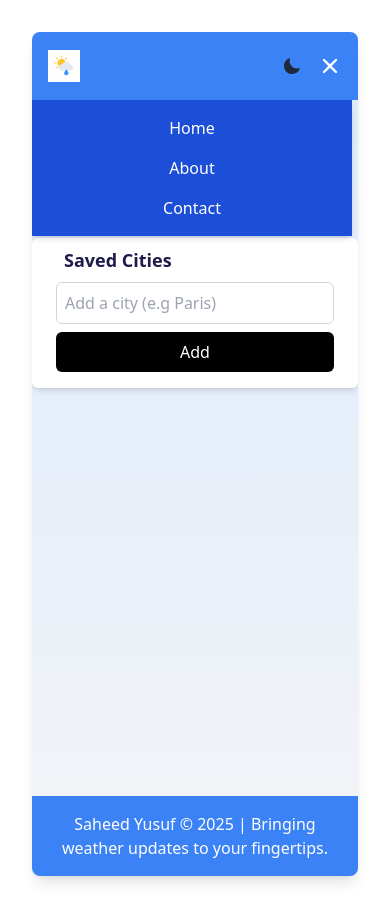
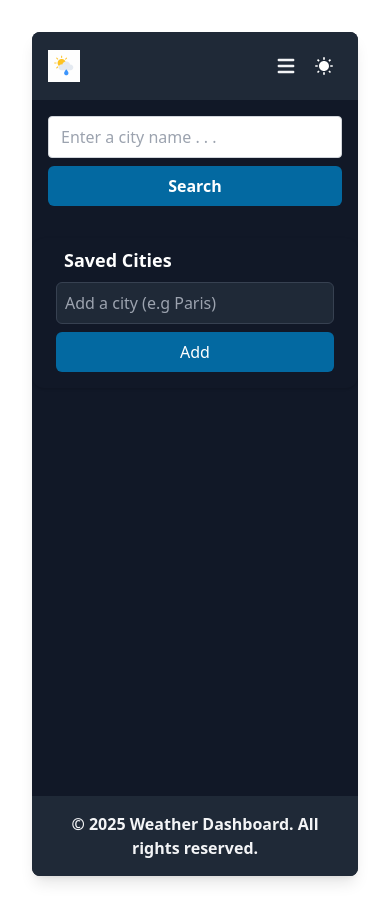
Before and after one commit to Olami0325/weather_dashboard, a React (Vite) app: page / in a window 390 px wide. Both pictures are taken after a click on the button 330 px from the left and 66 px from the top of the page. Built offline with nearby package versions, Linux system fonts and the light colour scheme.

Commit message:
feat: implement global dark mode and fix mobile responsiveness

```diff
--- a/src/components/CurrentWeatherCard.jsx
+++ b/src/components/CurrentWeatherCard.jsx
@@ -1,22 +1,35 @@
-import React from 'react';
+import React from "react";
+import { WiHumidity, WiStrongWind } from "react-icons/wi";
 
 function CurrentWeatherCard({ forecast }) {
   if (!forecast) return null;
 
-       /*OpenWeatherIcon Url*/
+  /*OpenWeatherIcon Url*/
   const iconUrl = `https://openweathermap.org/img/wn/${forecast.icon}@2x.png `;
   return (
-    <section className="w-full max-w-xs mx-auto my-4 px-2">
-      <div className="flex flex-col sm:flex-row items-center justify-center bg-white p-x-2 py-4 rounded-xl shadow-md gap-4 sm:gap-8">
+    <section className="w-full max-w-xs mx-auto my-4 px-4">
+      <div className="flex flex-col  items-center  bg-sky-200 dark:bg-gray-800 text-gray-900 dark:text-gray-100 p-4 rounded-xl shadow-md gap-1 sm:gap-4">
+        <h2 className="text-xl text-sky-800 dark:text-white font-bold">{forecast.city}</h2>
         {forecast.icon && (
-            <img src={iconUrl} alt={forecast.condition} className="w-20 h-20 sm:w-24 sm:h-24" />
+          <img
+            src={iconUrl}
+            alt={forecast.condition}
+            className="w-20 h-20 sm:w-22 sm:h-22"
+          />
         )}
         {/* Weather Details */}
-        <div className='text-center sm:text-left space-y-2'>
-          <p>Temperature: {forecast.temperature} °C</p>
-          <p>Condition: {forecast.condition} </p>
-          <p>Humidity: {forecast.humidity} %</p>
-          <p>Wind: {forecast.wind} mph</p>
+        <p className="text-lg capitalize">{forecast.condition}</p>
+        <p className="text-2xl font-bold">{forecast.temperature} °C</p>
+
+        <div className="flex justify-between w-full pt-4 text-sm text-gray-900 dark:text-white">
+          <div className="flex items-center gap-1">
+            <WiHumidity size={20}/>
+            <span>{forecast.humidity} %</span>
+          </div>
+          <div className="flex items-center gap-1">
+            <WiStrongWind size={20}/>
+            <span>{forecast.wind} mph</span>
+          </div>
         </div>
       </div>
     </section>
--- a/src/components/ErrorBanner.jsx
+++ b/src/components/ErrorBanner.jsx
@@ -1,9 +1,10 @@
 import React from 'react';
+import { BiError } from 'react-icons/bi';
 
 function ErrorBanner () {
 
     return (
-        <div className="bg-red-100 text-red text-[10px] 800 max-w-[150px] mx-auto p-3 rounded-md shadow-md text-center">
+        <div className="bg-red-100 text-red text-[10px] max-w-[150px] mx-auto p-3 rounded-md shadow-md text-center">
             <strong className="font-bold mb-1">Error!</strong>
             <span className="block">Unable to fetch weather data, please enter a valid city name.</span>
         </div>
--- a/src/components/FiveDayForecastCard.jsx
+++ b/src/components/FiveDayForecastCard.jsx
@@ -1,17 +1,18 @@
 function FiveDayForecastCard({ day, temperature, weatherIcon, condition }) {
   return (
-    <section
+    <div
       className="
-        bg-white p-4 py-6 rounded-md text-center mx-auto shadow-md flex flex-col
+        bg-sky-200 p-4 py-6 rounded-xl text-center mx-auto shadow-md flex flex-col dark:bg-gray-800 text-gray-900 dark:text-gray-100
           w-full mx-w-[180px] h-full
           sm:mx-w-[200px] sm:h-full
           md:mx-w-[220px] md:h-full"
       >
-        <p>{day}</p>
-        <p>{temperature} °C</p>
+
+        <p className="font-bold">{day}</p>
+        <p className="font-bold">{temperature} °C</p>
         <div className="flex justify-center items-center">{weatherIcon}</div>
-        <p>{condition}</p>
-    </section>
+        <p className="capitalize font-bold">{condition}</p>
+    </div>
   );
 }
 
--- a/src/components/Footer.jsx
+++ b/src/components/Footer.jsx
@@ -1,9 +1,9 @@
 function Footer() {
   return (
-    <footer className="w-full bg-blue-500 mt-auto text-white text-center p-4">
+    <footer className="w-full bg-sky-400 mt-auto text-white font-semibold dark:bg-gray-800  dark:text-gray-100 text-center p-4">
       <p>
-        Saheed Yusuf &copy; {new Date().getFullYear()} | Bringing weather
-        updates to your fingertips.
+        &copy; {new Date().getFullYear()} Weather Dashboard. All rights reserved.
+
       </p>
     </footer>
   );
--- a/src/components/Header.jsx
+++ b/src/components/Header.jsx
@@ -1,17 +1,18 @@
 import { useState } from "react";
 import ThemeToggle from "./ThemeToggle";
 import { HiMenu, HiX } from "react-icons/hi";
-import Logo from "../assets/Logo.png"
+import { IoMdSunny } from "react-icons/io";
+import { IoMdMoon } from "react-icons/io";
+import Logo from "../assets/Logo.png";
 import Navbar from "./Navbar";
 
 function Header() {
-
   const [isOpen, setIsOpen] = useState(false);
 
+  return (
+    <header className="flex w-full justify-between items-center p-4 bg-sky-400 dark:bg-gray-800 text-white dark:text-gray-100 relative">
+      <img src={Logo} alt="Logo" className="w-8" />
 
-  return (
-    <header className="flex w-full justify-between items-center p-4 bg-blue-500 dark:bg-gray-800 text-white dark:text-gray-100 relative">
-      <img src={Logo} alt="Logo" className="w-8" />
       {/* Desktop Navbar and ThemeToggle */}
       <div className="hidden md:flex items-center space-x-4">
         <Navbar />
@@ -20,15 +21,15 @@ function Header() {
 
       {/* Mobile ThemeToggle and Hamburger*/}
       <div className="flex md:hidden items-center space-x-2">
-        <ThemeToggle />
         <button className="text-2xl" onClick={() => setIsOpen(!isOpen)}>
           {isOpen ? <HiX /> : <HiMenu />}
         </button>
+        <ThemeToggle />
       </div>
 
       {/* Mobile Dropdown Menu */}
       {isOpen && (
-        <div className="w-full top-full max-w-xs absolute left-0 flex flex-col items-center space-y-4 py-4 md:hidden z-50  ">
+        <div className="w-full top-full max-w-xs absolute left-0 flex flex-col items-center space-y-4 py-4 md:hidden z-50 bg-white dark:bg-gray-800 text-gray-900 dark:text-gray-100 rounded-b-lg shadow-lg  ">
           <Navbar isOpen={isOpen} closeMenu={() => setIsOpen(false)} />
         </div>
       )}
@@ -37,3 +38,61 @@ function Header() {
 }
 
 export default Header;
+
+// import { useState } from "react";
+// import ThemeToggle from "./ThemeToggle";
+// import { HiMenu, HiX } from "react-icons/hi";
+// import { IoMdSunny } from "react-icons/io";
+// import { IoMdMoon } from "react-icons/io";
+// import Logo from "../assets/Logo.png";
+// import Navbar from "./Navbar";
+
+// function Header({ theme, toggleTheme }) {
+//   const [isOpen, setIsOpen] = useState(false);
+
+//   return (
+//     <header className={`flex w-full justify-between items-center p-4 ${
+//         theme === "dark"
+//           ? "bg-gray-800 text-white"
+//           : "bg-blue-500 text-white"
+//       } relative`}
+//     >
+//       <img src={Logo} alt="Logo" className="w-8" />
+
+//       {/* Desktop Navbar and ThemeToggle */}
+//       <div className="hidden md:flex items-center space-x-4">
+//         <Navbar />
+//         <button onClick={toggleTheme} className="p-2 text-xl">
+//           {theme === "light" ? (
+//             <IoMdSunny className="text-yellow-300"/>
+//           ) : (
+//             <IoMdMoon className="text-gray-300" />
+//           )}
+//         </button>
+//       </div>
+
+//       {/* Mobile ThemeToggle and Hamburger*/}
+//       <div className="flex md:hidden items-center space-x-2">
+//         <button onClick={toggleTheme} className="p-2 text-xl">
+//           {theme === "light" ? (
+//             <IoMdSunny className="text-yellow-300"/>
+//           ) : (
+//             <IoMdMoon className="text-gray-800" />
+//           )}
+//         </button>
+//         <button className="text-2xl" onClick={() => setIsOpen(!isOpen)}>
+//           {isOpen ? <HiX /> : <HiMenu />}
+//         </button>
+//       </div>
+
+//       {/* Mobile Dropdown Menu */}
+//       {isOpen && (
+//         <div className="w-full top-full max-w-xs absolute left-0 flex flex-col items-center space-y-4 py-4 md:hidden z-50  ">
+//           <Navbar isOpen={isOpen} closeMenu={() => setIsOpen(false)} />
+//         </div>
+//       )}
+//     </header>
+//   );
+// }
+
+// export default Header;
--- a/src/components/Navbar.jsx
+++ b/src/components/Navbar.jsx
@@ -8,7 +8,7 @@ function Navbar({ isOpen, closeMenu }) {
   return (
     <nav>
       {/* Desktop Menu */}
-      <div className="hidden md:flex space-x-10 ">
+      <div className="hidden md:flex font-normal space-x-10 ">
         <Link to="/" className="hover:underline">
           Home
         </Link>
@@ -25,7 +25,7 @@ function Navbar({ isOpen, closeMenu }) {
       {/* Mobile Menu */}
 
       {isOpen && (
-        <div className="w-full max-w-xs absolute top-0 left-0 right-0 bg-blue-700 flex flex-col items-center space-y-4 py-4 md:hidden shadow-md">
+        <div className="w-full max-w-xs absolute top-0 left-0 right-0 bg-sky-500 flex flex-col items-center space-y-4 py-4 md:hidden shadow-md">
           <Link to="/" className="hover:underline text-white dark:text-gray-100" onClick={closeMenu}>Home</Link>
           <Link to="/about" className="hover:underline text-white dark:text-gray-100" onClick={closeMenu}>About</Link>
           <Link to="/contact" className="hover:underline text-white dark:text-gray-100" onClick={closeMenu}>Contact</Link>
--- a/src/components/SavedCities.jsx
+++ b/src/components/SavedCities.jsx
@@ -13,8 +13,8 @@ function SavedCities({ cities = [], onRemove, onAdd, onSelect }) {
   };
 
   return (
-    <div className=" flex flex-col bg-white mx-auto px-6 rounded-md shadow-md my-4 w-full sm:mx-w-sm md:mx-w-md lg:max-w-lg">
-      <h2 className="text-left text-indigo-950 p-2 font-semibold text-lg sm:text-xl md:text-2xl">Saved Cities</h2>
+    <div className=" flex flex-col bg-sky-300 dark:bg-gray-900 text-gray-900 dark:text-gray-100 rounded-xl shadow mx-auto px-6 my-4 w-full sm:mx-w-sm md:mx-w-md lg:max-w-lg">
+      <h2 className="text-left text-indigo-950 dark:text-white p-2 font-semibold text-lg sm:text-xl md:text-2xl">Saved Cities</h2>
       <form
         onSubmit={submitAdd}
         className="flex flex-col sm:flex-row gap-2 rounded-md mb-4 "
@@ -24,12 +24,12 @@ function SavedCities({ cities = [], onRemove, onAdd, onSelect }) {
           value={input}
           placeholder="Add a city (e.g Paris)"
           onChange={(e) => setInput(e.target.value)}
-          className="flex flex-grow p-2 rounded-md border border-gray-300 focus:outline-none focus:ring-2 focus:ring-blue-400"
+          className="flex flex-grow p-2 rounded-md focus:outline-none focus:ring-2 focus:ring-blue-400 border border-gray-300 dark:border-gray-700 bg-white dark:bg-gray-800 text-gray-900 dark:text-gray-100"
         />
 
         <button
           type="submit"
-          className="bg-black text-white px-4 p-2 rounded-md hover:bg-indigo-700"
+          className="bg-sky-500 dark:bg-sky-700 text-white px-4 p-2 rounded-md hover:bg-indigo-700 "
         >
           Add
         </button>
@@ -39,9 +39,9 @@ function SavedCities({ cities = [], onRemove, onAdd, onSelect }) {
       {cities.length === 0 ? (
         <p></p>
       ) : (
-        <ul className="divide-y divide-gray-200 bg-blue-700 p-4 mb-6 rounded-md">
+        <ul className="divide-y divide-gray-200 bg-blue-700 dark:bg-gray-800 p-4 mb-6 rounded-md">
           {cities.map((city) => (
-            <li className="flex flex-wrap items-center justify-between gap-4 p-2 border border-gray-200"
+            <li className="flex flex-wrap items-center justify-between gap-4 p-2 cursor-pointer border border-gray-200"
               key={city}
 
             >
@@ -61,7 +61,7 @@ function SavedCities({ cities = [], onRemove, onAdd, onSelect }) {
                 aria-label={`Remove $(city)`}
 
               >
-                <div className="w-full border-2 bg-blue-700"><FaTimes /></div>
+                <div className="w-full border-2 bg-blue-700 dark:bg-gray-800"><FaTimes /></div>
               </button>
             </li>
           ))}
--- a/src/components/SearchBar.jsx
+++ b/src/components/SearchBar.jsx
@@ -19,12 +19,12 @@ function SearchBar({ onSearch }) {
         name="city"
         value={city}
         onChange={(e) => setCity(e.target.value)}
-        placeholder="Search"
+        placeholder="Enter a city name . . ."
         className="flex-1 py-2 px-3 rounded border border-gray-300"
       />
       <button
         type="submit"
-        className="w-full sm:w-auto px-6 py-2 rounded-md text-white bg-black font-bold hover:bg-indigo-700"
+        className="w-full sm:w-auto px-6 py-2 rounded-md text-white bg-sky-500 dark:bg-sky-700 font-bold hover:bg-indigo-700"
       >
         Search
       </button>
--- a/src/components/ThemeToggle.jsx
+++ b/src/components/ThemeToggle.jsx
@@ -26,11 +26,11 @@ function ThemeToggle() {
   }, [darkMode]);
 
   return (
-    <button className="p-2 text-xl" onClick={() => setDarkMode(!darkMode)}>
+    <button className="p-2 text-xl text-gray-900 dark:text-gray-100" onClick={() => setDarkMode(!darkMode)}>
       {darkMode ? (
-        <IoMdSunny className="text-yellow-400" />
+        <IoMdSunny className="text-white" />
       ) : (
-        <IoMdMoon className="text-gray-800" />
+        <IoMdMoon className="text-gray-800 dark:text-gray-200" />
       )}
     </button>
   );
--- /dev/null
+++ b/src/components/weatherMap.js
@@ -0,0 +1,19 @@
+
+// src/utils/weatherMapping.js
+export const weatherMap = {
+  Clear: "Sunny",
+  Clouds: "Cloudy",
+  Rain: "Rainy",
+  Drizzle: "Drizzling",
+  Thunderstorm: "Stormy",
+  Snow: "Snowy",
+  Mist: "Misty",
+  Smoke: "Smoky",
+  Haze: "Hazy",
+  Dust: "Dusty",
+  Fog: "Foggy",
+  Sand: "Sandy",
+  Ash: "Ashy",
+  Squall: "Windy",
+  Tornado: "Tornado",
+};
--- a/src/pages/Dashboard.jsx
+++ b/src/pages/Dashboard.jsx
@@ -6,6 +6,7 @@ import FiveDayForecastCard from "../components/FiveDayForecastCard";
 import ErrorBanner from "../components/ErrorBanner";
 import Footer from "../components/Footer";
 import { useEffect, useState } from "react";
+import { weatherMap } from "../components/weatherMap";
 
 function Dashboard() {
   const [forecast, setForecast] = useState(null); // current weather
@@ -29,8 +30,11 @@ function Dashboard() {
       const currentData = await currentResponse.json();
 
       const newForecast = {
+        city: currentData.name,
         temperature: currentData.main.temp,
-        condition: currentData.weather[0].description,
+        condition:
+          weatherMap[currentData.weather[0].main] ||
+          currentData.weather[0].description,
         humidity: currentData.main.humidity,
         wind: currentData.wind.speed,
         icon: currentData.weather[0].icon,
@@ -55,7 +59,7 @@ function Dashboard() {
         }),
         temperature: Math.round(day.main.temp),
         icon: day.weather[0].icon,
-        condition: day.weather[0].main,
+        condition: weatherMap[day.weather[0].main] || day.weather[0].main,
       }));
 
       setFiveDayForecast(formattedForecast);
@@ -68,22 +72,20 @@ function Dashboard() {
   };
 
   // saved cities state
-  const [savedCities, setSavedCities] = useState(()=>{
-    const stored = localStorage.getItem("savedCities")
-      return stored ? JSON.parse(stored) : []
+  const [savedCities, setSavedCities] = useState(() => {
+    const stored = localStorage.getItem("savedCities");
+    return stored ? JSON.parse(stored) : [];
   });
 
-    useEffect(()=> {
+  useEffect(() => {
     localStorage.setItem("savedCities", JSON.stringify(savedCities));
-    }, [savedCities])
+  }, [savedCities]);
 
   // add city
   const handleAddSavedCity = (city) => {
-      setSavedCities((prev) =>
-        prev.includes(city)? prev : [...prev, city]
-    );
+    setSavedCities((prev) => (prev.includes(city) ? prev : [...prev, city]));
     handleSearch(city); // To fetch weather after adding
-    }
+  };
 
   // select (load) city
   const handleSelectSavedCity = (city) => handleSearch(city);
@@ -93,7 +95,7 @@ function Dashboard() {
     setSavedCities((prev) => prev.filter((c) => c !== cityToRemove));
 
   return (
-    <div className="min-h-screen w-full max-w-[540px] shadow-lg mx-auto bg-gradient-to-b from-blue-100 to-gray-100 flex flex-col rounded-lg overflow-hidden">
+    <div className="min-h-screen w-full max-w-[540px] shadow-2xl dark:shadow-lg mx-auto bg-white dark:bg-gray-900 text-gray-900 dark:text-gray-100 flex flex-col rounded-lg overflow-hidden">
       <Header />
 
       {/* SearchBar with onSearch prop */}
@@ -124,7 +126,7 @@ function Dashboard() {
                 <img
                   src={`https://openweathermap.org/img/wn/${day.icon}@2x.png`}
                   alt={day.condition}
-                  className="w-10 h-10 mx-auto"
+                  className="w-14 h-14 mx-auto"
                 />
               }
               condition={day.condition}
@@ -137,7 +139,7 @@ function Dashboard() {
         cities={savedCities}
         onSelect={handleSelectSavedCity}
         onRemove={handleRemoveSavedCity}
-        onAdd={handleAddSavedCity}  // allow manual add via SavedCities input , searches-auto saves on success
+        onAdd={handleAddSavedCity} // allow manual add via SavedCities input , searches-auto saves on success
       />
       <Footer />
     </div>
```
Also changed, not shown: src/assets/weather-bg.jpg (added), 1 other file (tests, documents, lock files or other folders). Lines whose indentation alone changed are shown as unchanged.
